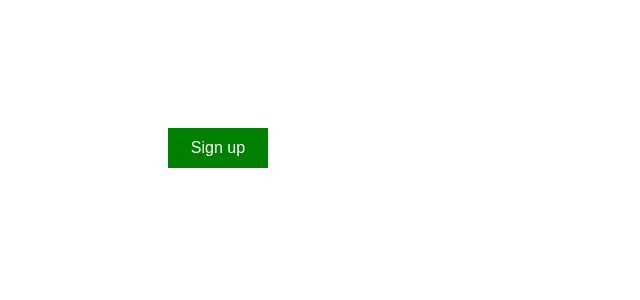
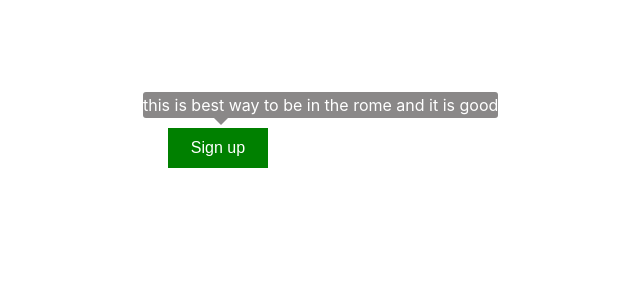
Before and after one commit to rahulbatra-19/react-tooltip-component, a React (Create React App) app: page / in a window 1280 px wide. Shown: the top 300 px of the page, without its empty margins (422-1062 px from the left). Built offline with nearby package versions, Linux system fonts and the light colour scheme.

Commit message:
some styling tooltip

```diff
--- a/src/App.css
+++ b/src/App.css
@@ -29,14 +29,13 @@
   border-bottom: 1px solid lightgray; /* If you want dots under the hoverable text */
 }
 .tooltip .tooltipText{
-  max-height: 20px;
   min-width: 160px;
+  /* width: fit-content; */
   background-color: rgb(138, 136, 136);
   color: #fff;
   text-align: center;
   padding: 3px 0;
   border-radius: 3px;
-  pointer-events: none;
 
   /* Position the tooltip text - see examples below! */
   position: absolute;
@@ -89,7 +88,12 @@
 }
 .tooltip-top{
   bottom: 60px;
-  right: 130px;
+  left: -125px;
+  white-space:nowrap;
+  right: unset;
+}
+.tooltip-top .tooltipText{
+  height: 20px;
 }
 .tooltip-top:after{
   top: 25px;
--- a/src/componets/App.js
+++ b/src/componets/App.js
@@ -3,7 +3,7 @@ import "../App.css";
 import Tooltip from "./Tooltip";
 
 function App() {
-  const [hovering, setHovering] = useState(false);
+  const [hovering, setHovering] = useState(true);
   return (
     <div className="App">
       <button
@@ -13,7 +13,9 @@ function App() {
       >
         Sign up
       </button>
-      {hovering && <Tooltip position={"bottom"} content={`Press `} />}
+      {hovering && (
+        <Tooltip position={"top"} content={"this is best way to be in the rome and it is good "} />
+      )}
     </div>
   );
 }
--- a/src/componets/Tooltip.js
+++ b/src/componets/Tooltip.js
@@ -1,9 +1,7 @@
 const Tooltip = ({ position, content }) => {
   return (
-    <div className={`tooltip-${position}  tooltip`}>
-      <span className="tooltipText">
-        {content}
-      </span>
+    <div className={` tooltip  tooltip-${position} `}>
+      <span className="tooltipText">{content}</span>
     </div>
   );
 };
```
Also changed, not shown: 1 other file (tests, documents, lock files or other folders).
